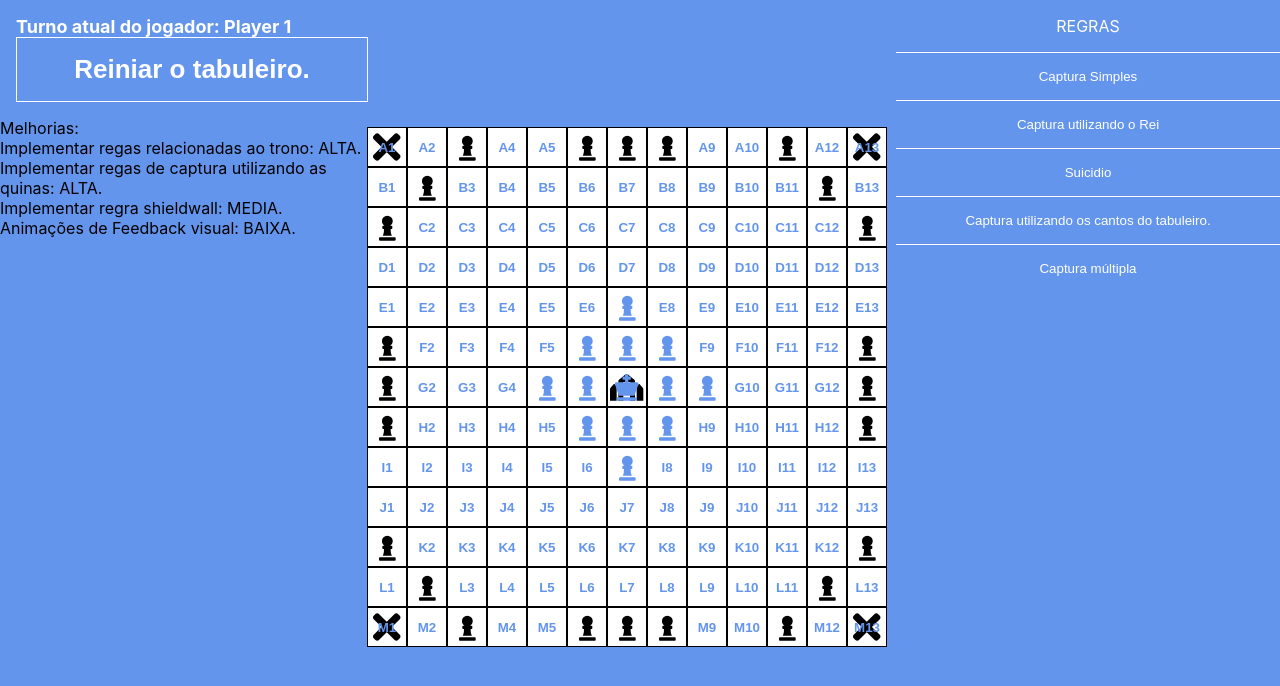
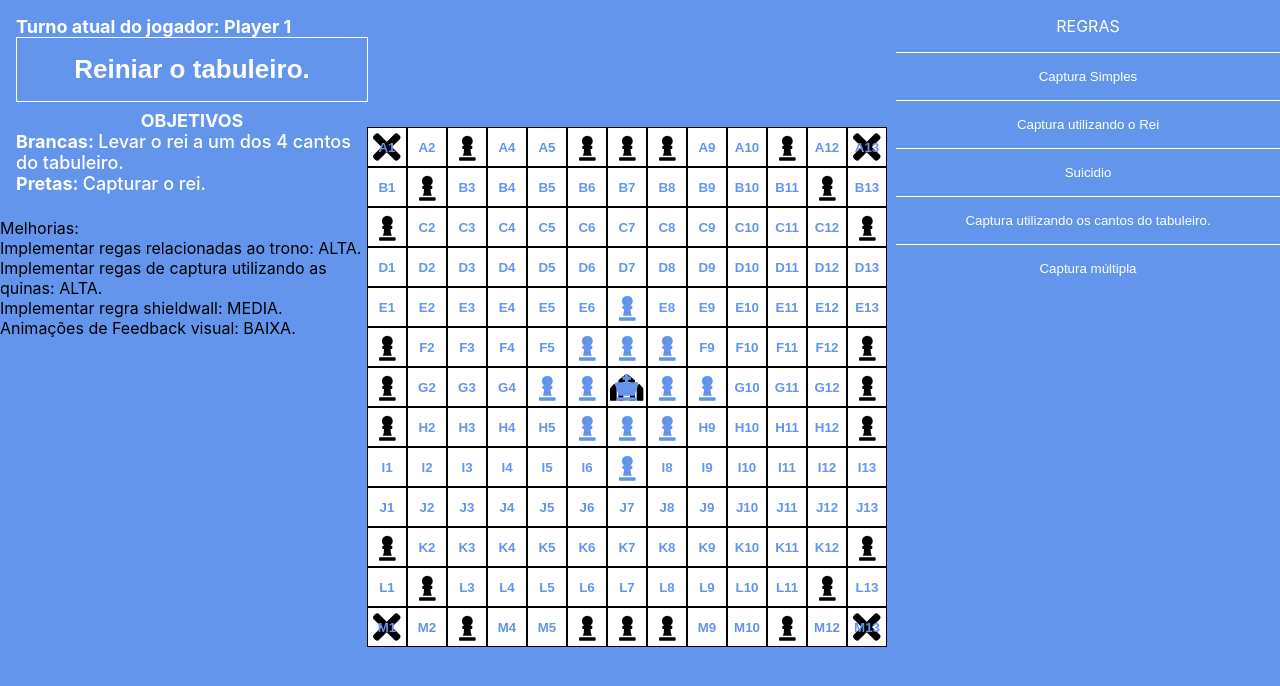
Before and after one commit to JeanPSF/tafl, a React (Create React App) app: page / in a window 1280 px wide. Shown: the top 686 px of the page. Built offline with nearby package versions, Linux system fonts and the light colour scheme.

Commit message:
adição dos objetivos
Signed-off-by: Jean Paulo dos Santos Filho <jean.filho@pucpr.edu.br>

```diff
--- a/src/App.css
+++ b/src/App.css
@@ -92,7 +92,6 @@ button {
   display: flex;
   flex-direction: column;
   padding: 8px 0px 8px 0px;
-
 }
 
 .rulesTitle {
@@ -143,6 +142,11 @@ button {
   font-weight: 700;
 }
 
+.commom-text {
+  font-size: 18px;
+  font-weight: 500;
+}
+
 .info-text {
   font-size: 18px;
   font-weight: 700;
@@ -153,3 +157,12 @@ button {
   flex-direction: column;
   padding: 16px;
 }
+
+.goals-description {}
+
+.goals {
+  padding: 8px 0px 8px 0px;
+  display: flex;
+  flex-direction: column;
+  align-items: center;
+}
--- a/src/App.tsx
+++ b/src/App.tsx
@@ -638,6 +638,21 @@ function App() {
 						{boardState.winner === Turn.Player1 ? 'Player 1' : 'Player 2'}
 					</span>
 				) : null}
+				<div className="goals">
+					<span className="info-text textWhite">OBJETIVOS</span>
+					<div className="goals-description">
+						<div className="goal-description">
+							<span className="info-text textWhite">Brancas: </span>
+							<span className="commom-text textWhite">
+								Levar o rei a um dos 4 cantos do tabuleiro.
+							</span>
+						</div>
+						<div className="goal-description">
+							<span className="info-text textWhite">Pretas: </span>
+							<span className="commom-text textWhite">Capturar o rei.</span>
+						</div>
+					</div>
+				</div>
 			</div>
 		);
 	}
```
